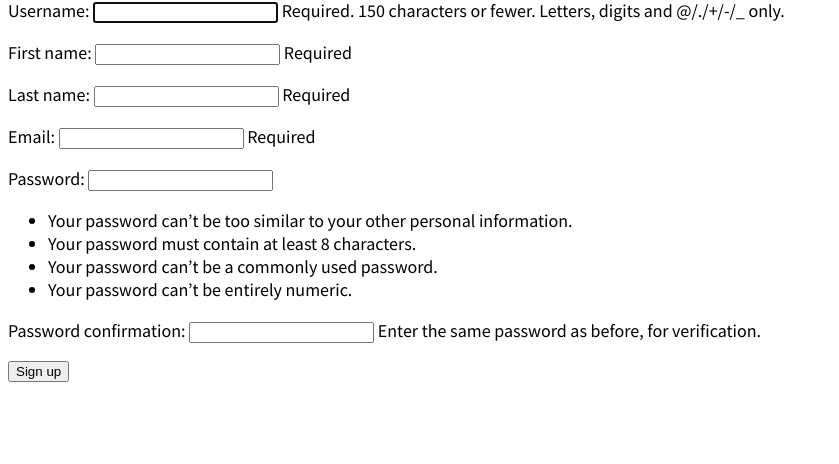
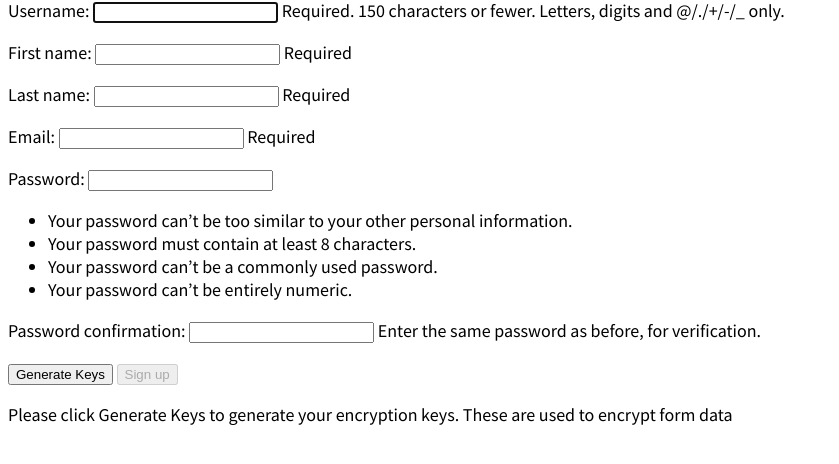
Before and after one commit to walshs33/sweng2018group, a Django app: page /signup/ in a window 1280 px wide. Shown: the part 249-713 px from the top of the page, without its empty margins (0-839 px from the left). Run offline with Django 3.2, Linux system fonts and the light colour scheme.

Commit message:
finished 90% of registration form, including client side key generation

```diff
--- a/nominations/nominations/forms.py
+++ b/nominations/nominations/forms.py
@@ -14,10 +14,12 @@ class NominationsForm(ModelForm):
 		fields = '__all__'
 
 class SignUpForm(UserCreationForm):
-    first_name = forms.CharField(max_length=30, required=True, help_text='Required')
-    last_name = forms.CharField(max_length=30, required=True, help_text='Required')
-    email = forms.EmailField(max_length=254, help_text='Required')
+	first_name = forms.CharField(max_length=30, required=True, help_text='Required')
+	last_name = forms.CharField(max_length=30, required=True, help_text='Required')
+	email = forms.EmailField(max_length=254, help_text='Required')
+	public_key = forms.CharField(required=True, widget=forms.HiddenInput())
+	private_key = forms.CharField(required=True, widget=forms.HiddenInput())
 
-    class Meta:
-        model = User
-        fields = ('username', 'first_name', 'last_name', 'email', 'password1', 'password2', )
+	class Meta:
+	    model = User
+	    fields = ('username', 'first_name', 'last_name', 'email', 'password1', 'password2', 'public_key', 'private_key')
--- a/nominations/nominations/views.py
+++ b/nominations/nominations/views.py
@@ -24,34 +24,42 @@ def form_submit(request):
 	return render(request, 'post_new.html', {'form': NominationsForm,'fields': '__all__'})
 
 def signup(request):
-    if request.method == 'POST':
-        form = SignUpForm(request.POST)
-        if form.is_valid():
-            form.save()
-            username = form.cleaned_data.get('username')
-            raw_password = form.cleaned_data.get('password1')
-            user = authenticate(username=username, password=raw_password)
-            login(request, user)
-            return redirect('home')
-    else:
-        form = SignUpForm()
-    return render(request, 'signup.html', {'form': form})
+	if request.method == 'POST':
+		print(request.POST)
+		form = SignUpForm(request.POST)
+		if form.is_valid():
+			user = form.save()
+			user.refresh_from_db()
+			user.profile.first_name = form.cleaned_data.get('first_name')
+			user.profile.last_name = form.cleaned_data.get('last_name')
+			user.profile.email = form.cleaned_data.get('email')
+			user.profile.public_key = form.cleaned_data.get('public_key')
+			user.profile.private_key = form.cleaned_data.get('private_key')
+			user.save()
+			username = form.cleaned_data.get('username')
+			raw_password = form.cleaned_data.get('password1')
+			user = authenticate(username=username, password=raw_password)
+			login(request, user)
+			return redirect('home')
+	else:
+		form = SignUpForm()
+	return render(request, 'signup.html', {'form': form})
 
 class FormListView(ListView):
-    model = Post
-    template_name = 'home.html'
+	model = Post
+	template_name = 'home.html'
 
 class FormDetailView(DetailView):
-    model = Post
-    template_name = 'post_detail.html'
+	model = Post
+	template_name = 'post_detail.html'
 
 class FormUpdateView(UpdateView):
-    model = Post
-    fields = '__all__'
-    template_name = 'post_edit.html'
+	model = Post
+	fields = '__all__'
+	template_name = 'post_edit.html'
 
 
 class FormDeleteView(DeleteView):
-    model = Post
-    template_name = 'post_delete.html'
-    success_url = reverse_lazy('home')
+	model = Post
+	template_name = 'post_delete.html'
+	success_url = reverse_lazy('home')
--- a/nominations/templates/base.html
+++ b/nominations/templates/base.html
@@ -4,6 +4,7 @@
     <title>TCD Research Nominations</title>
     <link href="https://fonts.googleapis.com/css?family=Source+Sans+Pro:400" rel="stylesheet">
     <link rel="stylesheet" href="{% static 'css/base.css' %}">
+	<script src="{% static 'js/kbpgp-2.0.8.js' %}"></script>
   </head>
   <body>
     <div class="topnav">
--- a/nominations/templates/signup.html
+++ b/nominations/templates/signup.html
@@ -1,10 +1,63 @@
 {% extends 'base.html' %}
 
 {% block content %}
-  <h2>Sign up</h2>
-  <form method="post">
-    {% csrf_token %}
-    {{ form.as_p }}
-    <button type="submit">Sign up</button>
-  </form>
+	<script>
+	// TODO:	ensure password1 matched password2 and is a valid password
+	//			ensure first name, last name and email are valid
+	var genKeys = function(firstname,lastname,email,passphrase) {
+		if(passphrase !== document.forms['signup_form'].elements["password2"].value){
+			document.getElementById("key_gen_message").innerHTML = "Passwords don't match! Fix this and try Generate Keys again";
+			return;
+		}
+		if(passphrase=='' || firstname=='' || lastname=='' || document.forms['signup_form'].elements["username"].value==''){
+			document.getElementById("key_gen_message").innerHTML = "All fields are required! Fix this and try Generate Keys again";
+			return;
+		}
+		document.getElementById("key_gen_message").innerHTML = "Key generation started, this may take a while please wait.";
+		var F = kbpgp["const"].openpgp;
+		var opts = {
+			userid: firstname.concat(" ",lastname," <",email,">"),
+			//userid: "User McTester <user@example.com>",
+			primary: {
+			nbits: 4096,
+			flags: F.certify_keys | F.sign_data | F.auth | F.encrypt_comm | F.encrypt_storage,
+			expire_in: 0  // never expire
+			},
+			subkeys: [
+			{ nbits: 2048,flags: F.sign_data,expire_in: 0}, {
+			  nbits: 2048,flags: F.encrypt_comm | F.encrypt_storage,expire_in: 0}
+			]
+		};
+		kbpgp.KeyManager.generate(opts, function(err, alice) {
+			if (!err) {
+			// sign alice's subkeys
+			alice.sign({}, function(err) {
+				console.log(alice);
+				// export demo; dump the private with a passphrase
+				alice.export_pgp_private ({
+					passphrase: passphrase
+					}, function(err, pgp_private) {
+						document.forms['signup_form'].elements["private_key"].value = pgp_private;
+						console.log("private key generated");
+				});
+				alice.export_pgp_public({}, function(err, pgp_public) {
+					document.forms['signup_form'].elements["public_key"].value = pgp_public;
+					console.log("public key generated");
+					document.forms['signup_form'].elements["submit_button"].removeAttribute("disabled");
+					document.getElementById("key_gen_message").innerHTML = "Key generation complete, you may now click \"Sign Up\"";
+				});
+			});
+			}
+		});
+	};
+	//myKeys = genKeys("kek","lastkek","lol@lol.com","123");
+	</script>
+	<h2>Sign up</h2>
+	<form id="signup_form" method="post">
+		{% csrf_token %}
+		{{ form.as_p }}
+		<button type="button" onclick="genKeys(this.form.elements['first_name'].value,this.form.elements['last_name'].value,this.form.elements['email'].value,this.form.elements['password1'].value);">Generate Keys</button>
+		<button type="submit" name="submit_button" disabled>Sign up</button>
+	</form>
+	<p id="key_gen_message">Please click Generate Keys to generate your encryption keys. These are used to encrypt form data</p>
 {% endblock %}
```
Also changed, not shown: nominations/nominations/models.py (+19 -0 lines).
